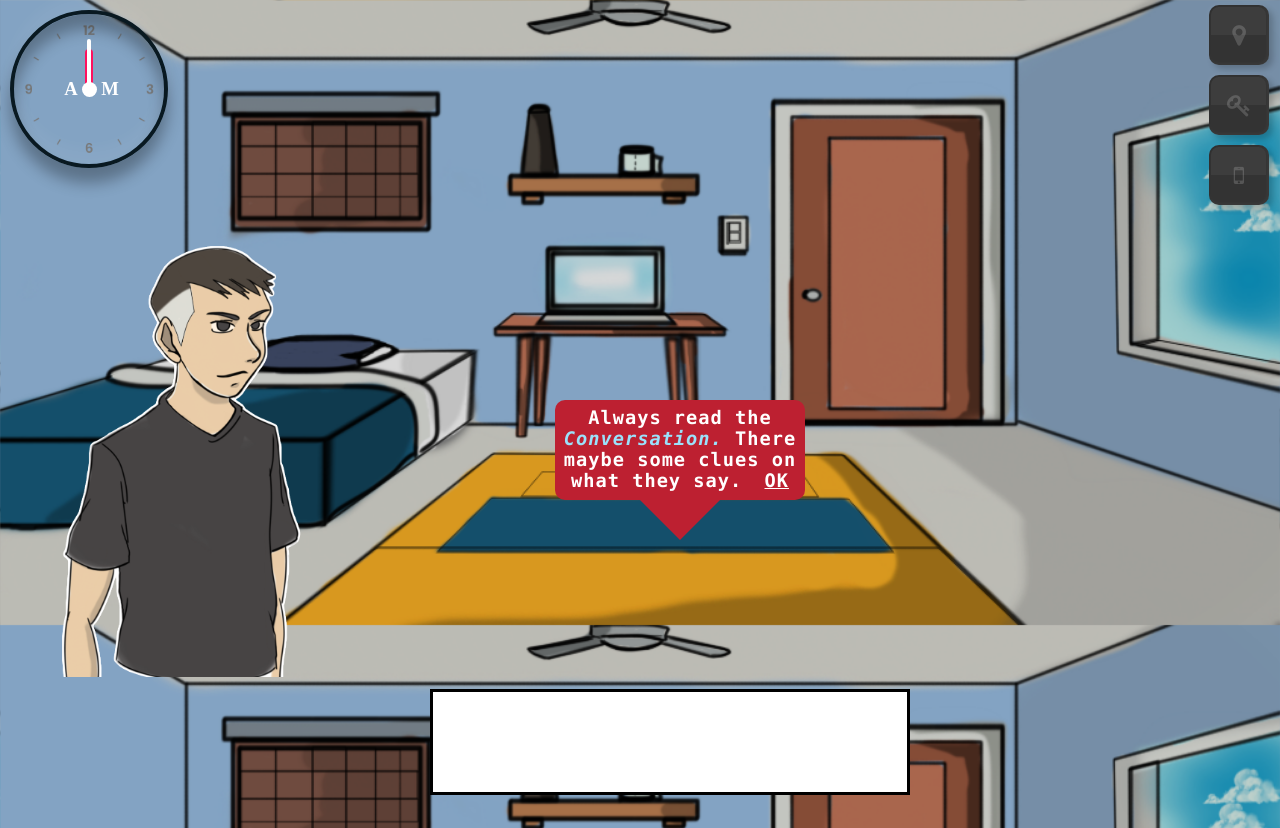
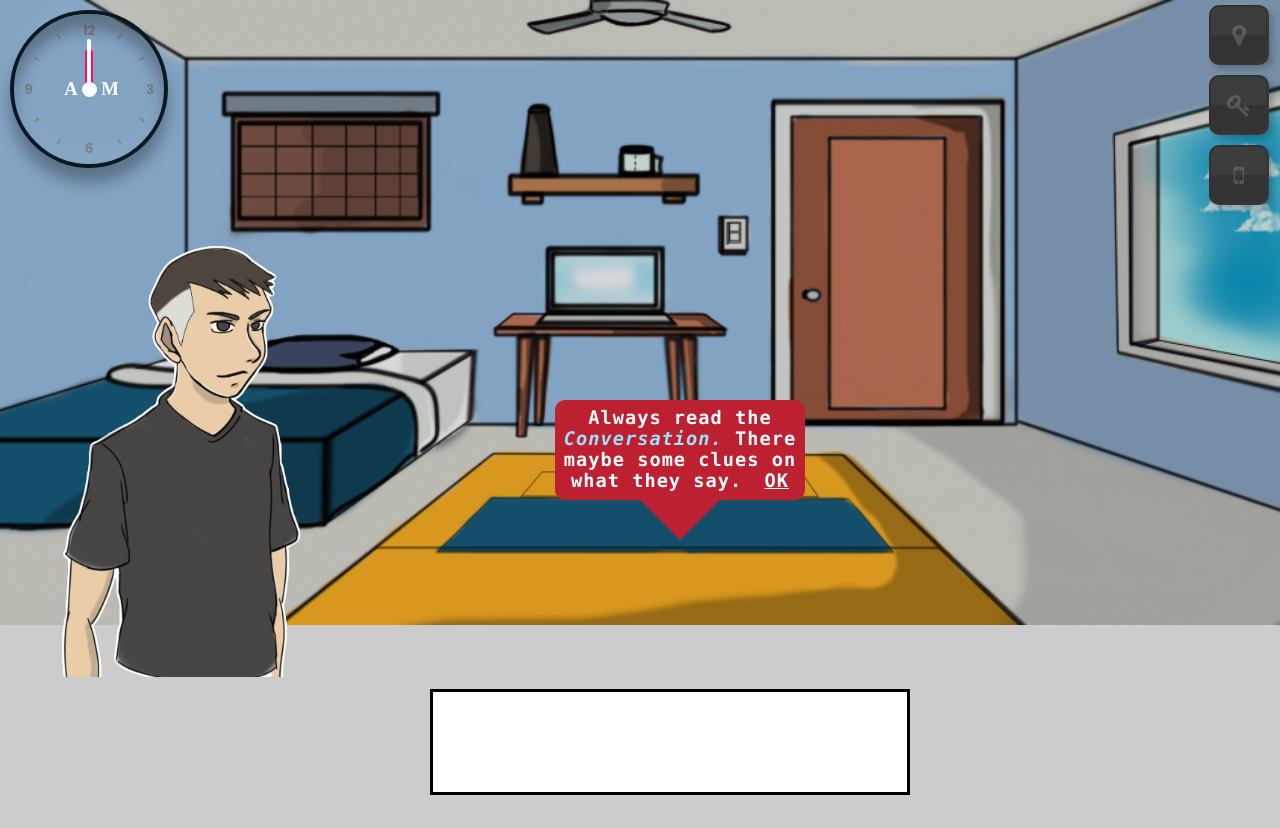
Before and after one commit to jmNepomuceno/LostNCorner, a plain HTML site: page page3.html in a window 1280 px wide. Shown: the top 828 px of the page. Drawn offline with nearby package versions, Linux system fonts and the light colour scheme.

Commit message:
Back again

```diff
--- a/page3.css
+++ b/page3.css
@@ -6,12 +6,18 @@
 body{
 	width: 100%;
 	height: 500px;
+
 	background-size: cover;
-	background: url(./imgs/mainroom.png);
-	background-size: cover;
-	background-position: cover;
+	background-color: #cccccc;
+	background-position: center;
 	overflow: hidden;
 
+}
+
+#room{
+	width: 100%;
+	height: 100%;
+	z-index: -1;
 }
 
 /*CONSTANT DISPLAY IN EVERY PAGE/SCREEN*/
--- a/page3.html
+++ b/page3.html
@@ -7,7 +7,10 @@
 </head>
 <body onload="onLoad()">
 	<!-- CONSTANT DISPLAY IN EVERY PAGE/SCREEN -->
-
+	<div class="room">
+		<img src="./imgs/mainroom.png" id="room" >
+		<!-- try -->
+	</div>
 	<!-- the three side buttons in the upper right corner -->
 	<div class="nav-btns">
 		<ul>
```
